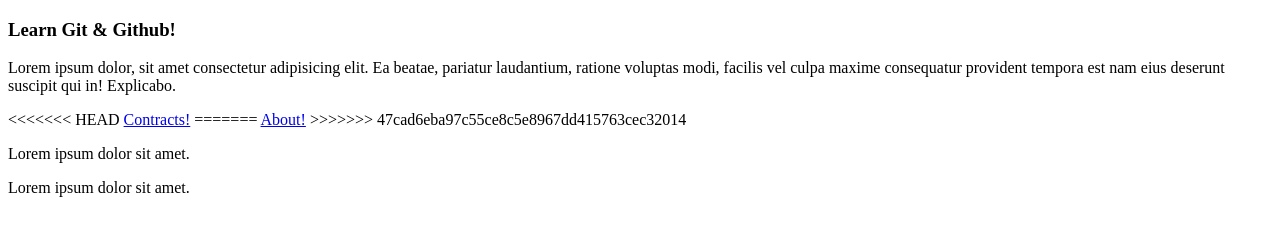
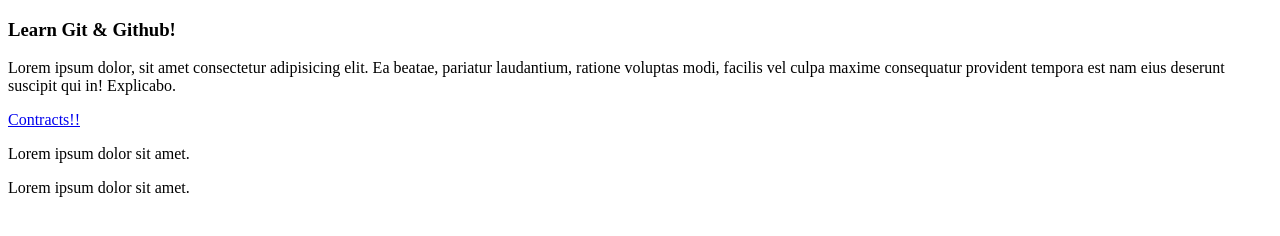
Before and after one commit to kazmonroy/git-learn, a plain HTML site: page main.html in a window 1280 px wide. Drawn offline with Linux system fonts and the light colour scheme.

Commit message:
Edit main.html

```diff
--- a/main.html
+++ b/main.html
@@ -15,11 +15,7 @@
       Explicabo.
     </p>
 
-<<<<<<< HEAD
-    <a href="./contracts.html">Contracts!</a>
-=======
-    <a href="./history.html">About!</a>
->>>>>>> 47cad6eba97c55ce8c5e8967dd415763cec32014
+    <a href="./contracts.html">Contracts!!</a>
 
     <p>Lorem ipsum dolor sit amet.</p>
     <p>Lorem ipsum dolor sit amet.</p>
```
